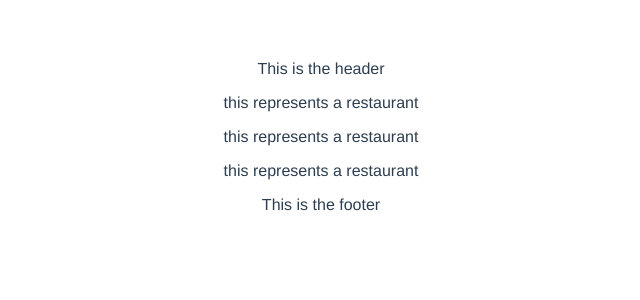
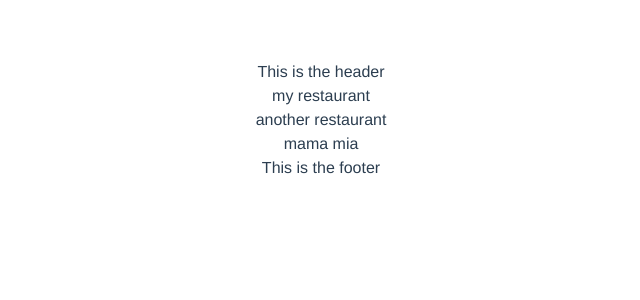
Before and after one commit to LarOrr/Restaurant-seat-finder, a Vue app in the folder front-end/: page / in a window 1280 px wide. Shown: the top 300 px of the page, without its empty margins (319-959 px from the left). Built offline with nearby package versions, Linux system fonts and the light colour scheme.

Commit message:
added buefy, added a restaurant component

```diff
--- a/front-end/package.json
+++ b/front-end/package.json
@@ -10,6 +10,7 @@
     "build": "node build/build.js"
   },
   "dependencies": {
+    "buefy": "^0.8.8",
     "vue": "^2.5.2",
     "vue-router": "^3.0.1"
   },
--- a/front-end/src/App.vue
+++ b/front-end/src/App.vue
@@ -1,5 +1,7 @@
 <template>
   <div id="app">
+    <link rel="stylesheet" href="https://use.fontawesome.com/releases/v5.2.0/css/all.css">
+
     <Header></Header>
     <router-view/>
     <Footer></Footer>
--- a/front-end/src/components/HomePage.vue
+++ b/front-end/src/components/HomePage.vue
@@ -1,6 +1,6 @@
 <template>
   <div>
-    <RestaurantList> </RestaurantList>
+    <RestaurantList></RestaurantList>
   </div>
 </template>
 
--- /dev/null
+++ b/front-end/src/components/Restaurant.vue
@@ -0,0 +1,27 @@
+<template>
+  <div>
+    <p>{{resData.name}}</p>
+  </div>
+</template>
+
+<script>
+  export default {
+    name: "Restaurant",
+    props: {
+      resData: {
+        type: Object,
+        required: true,
+      }
+    },
+
+    data() {
+      return {
+
+      }
+    }
+  }
+</script>
+
+<style scoped>
+
+</style>
--- a/front-end/src/components/RestaurantList.vue
+++ b/front-end/src/components/RestaurantList.vue
@@ -1,19 +1,34 @@
 <template>
   <div>
     <template v-for="restaurant in restaurants">
-      <p>this represents a restaurant</p>
+      <Restaurant :res-data="restaurant"></Restaurant>
     </template>
   </div>
 </template>
 
 <script>
+  import Restaurant from "./Restaurant";
   export default {
     name: "RestaurantList",
-
+    components: {Restaurant},
     data() {
       return {
-        restaurants: ["joe", "mama", "shrek"],
+        restaurants: [],
+        isLoading: true,
       }
+    },
+
+    mounted() {
+      this.restaurants = this.getRestaurants();
+    },
+
+    methods: {
+      getRestaurants() {
+        //for now this is a stub method, replace this with the actual api call later
+        this.isLoading = true;
+        this.isLoading = false;
+        return [{name: "my restaurant"}, {name: "another restaurant"}, {name: "mama mia"}]
+      },
     }
   }
 </script>
--- a/front-end/src/router/index.js
+++ b/front-end/src/router/index.js
@@ -6,11 +6,12 @@ Vue.use(Router);
 
 export default new Router({
   mode: 'history',
+
   routes: [
     {
       path: '/',
       name: 'MainPage',
       component: HomePage,
     }
-  ]
+  ],
 })
```
Also changed, not shown: front-end/src/main.js (+6 -2 lines), 1 other file (tests, documents, lock files or other folders).
